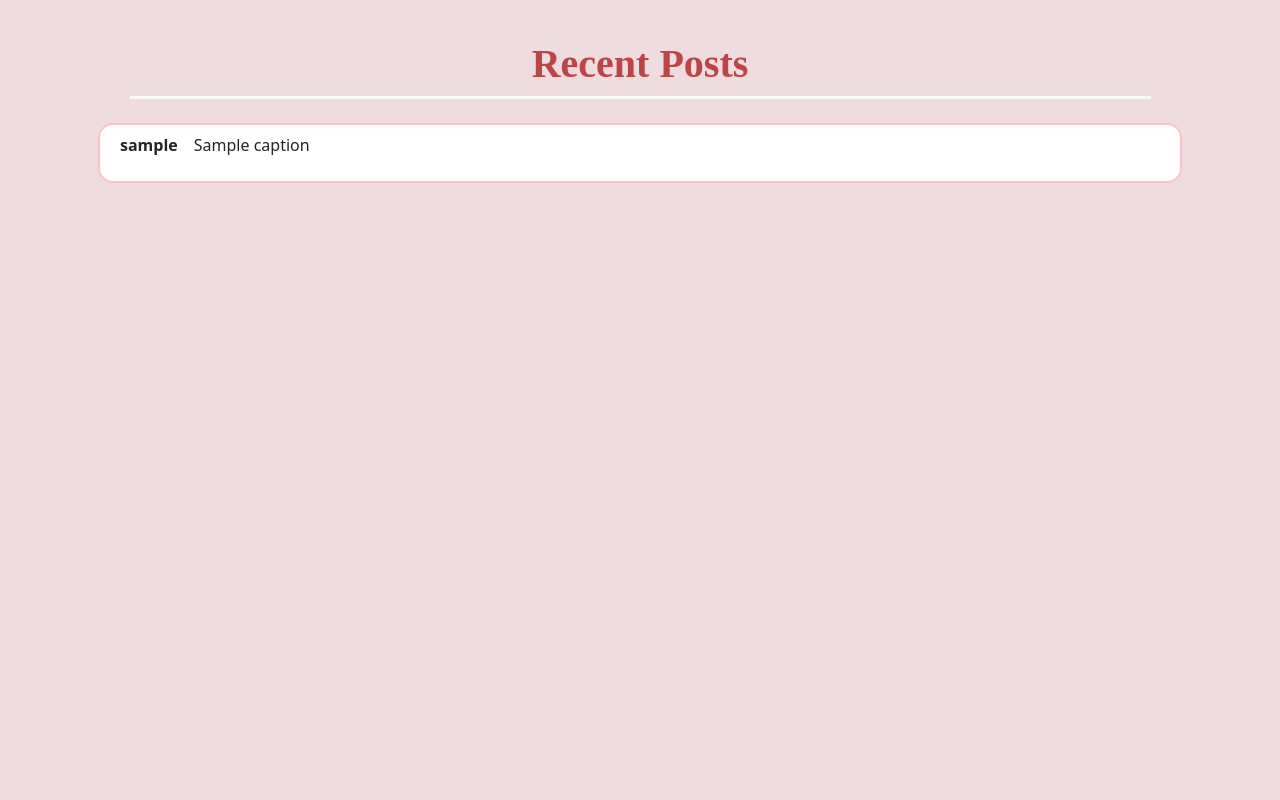
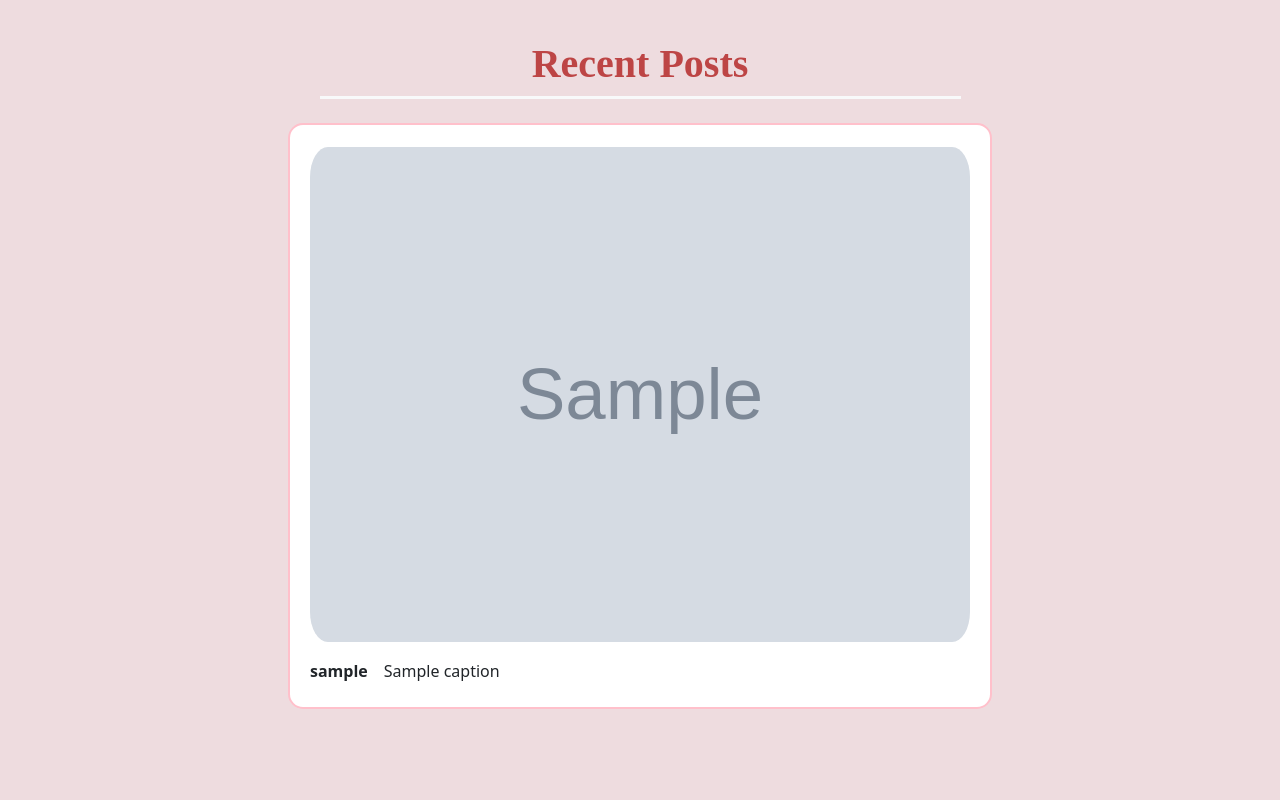
Before and after one commit to jzd2103/DB_project, a Flask app: template templates/feed.html in a window 1280 px wide. Shown: the part 68-868 px from the top of the page. Run offline with Flask 3, Linux system fonts and the light colour scheme; the template is opened without the code that fills it: most values are stand-ins (such as "Sample title", 1, 10 or a date in 2020); grey boxes marked "Sample" are stand-in pictures; parts of the project's set-up code (start-up, migrations or seed data) failed here and were passed over.

Commit message:
image files

```diff
--- a/server.py
+++ b/server.py
@@ -50,15 +50,15 @@ def teardown_request(exception):
 
 @app.route('/')
 def home():
-	post_query = """Select username, caption
+	post_query = """Select username, caption, image_URL
 					From Posts Natural Join Make Natural Join Users
 					Order by Date_Posted DESC
-					Limit 5"""
+					"""
 	cursor = g.conn.execute(text(post_query))
 	posts = []
 
-	for username, caption in cursor:
-		posts.append({'username': username, 'caption': caption})
+	for username, caption, image_url in cursor:
+		posts.append({'username': username, 'caption': caption, 'image_url': image_url})
 
 	cursor.close()
 
@@ -138,7 +138,7 @@ def create_post():
 		return redirect('/Create')
 
 	current_time = datetime.now()
-	formatted_time = current_time.strftime("%m/%d/%y")
+	formatted_time = current_time.strftime("%y/%m/%d")
 
 	if video_file.filename != '':
 		file_path = save_video(video_file)
--- a/static/style.css
+++ b/static/style.css
@@ -18,3 +18,9 @@ div h1{
     color: rgb(189, 69, 69);
     font-weight: bold;
 }
+
+.image_file{
+    width: 100%;
+    margin: 2%;
+    border-radius: 30px;
+}
--- a/templates/feed.html
+++ b/templates/feed.html
@@ -2,15 +2,16 @@
 {% block content %}
 <div class="container mt-4">
     <div class="row justify-content-center">
-        <div class="col-11">
+        <div class="col-7">
             <h1 class="text-center pb-2 border-bottom border-3 border-light"> Recent Posts</h1>
         </div>
     </div>
-    <div class="row">
-        <div class="col-12">
+    <div class="row justify-content-center">
+        <div class="col-8">
             {% for post in posts %}
-                <div class="row light-border light-background m-3 p-2">
-                    <div class="d-flex">
+                <div class="row light-border light-background m-3 p-2 justify-content-center">
+                    <img class="image_file" src="static\images\{{post.image_url}}">
+                    <div class="d-flex mt-1">
                         <p class="me-3 fw-bold">{{ post.username }}</p>
                         <p>{{ post.caption }}</p>
                     </div>
```
Also changed, not shown: static/images/678a827179f9de33.jpg (added), static/images/accefc78cb902408.jpg (added), static/images/d0b16c331747ba2a.jpg (added), static/images/df2acf589e7ed3de.jpg (added), 1 other file.
